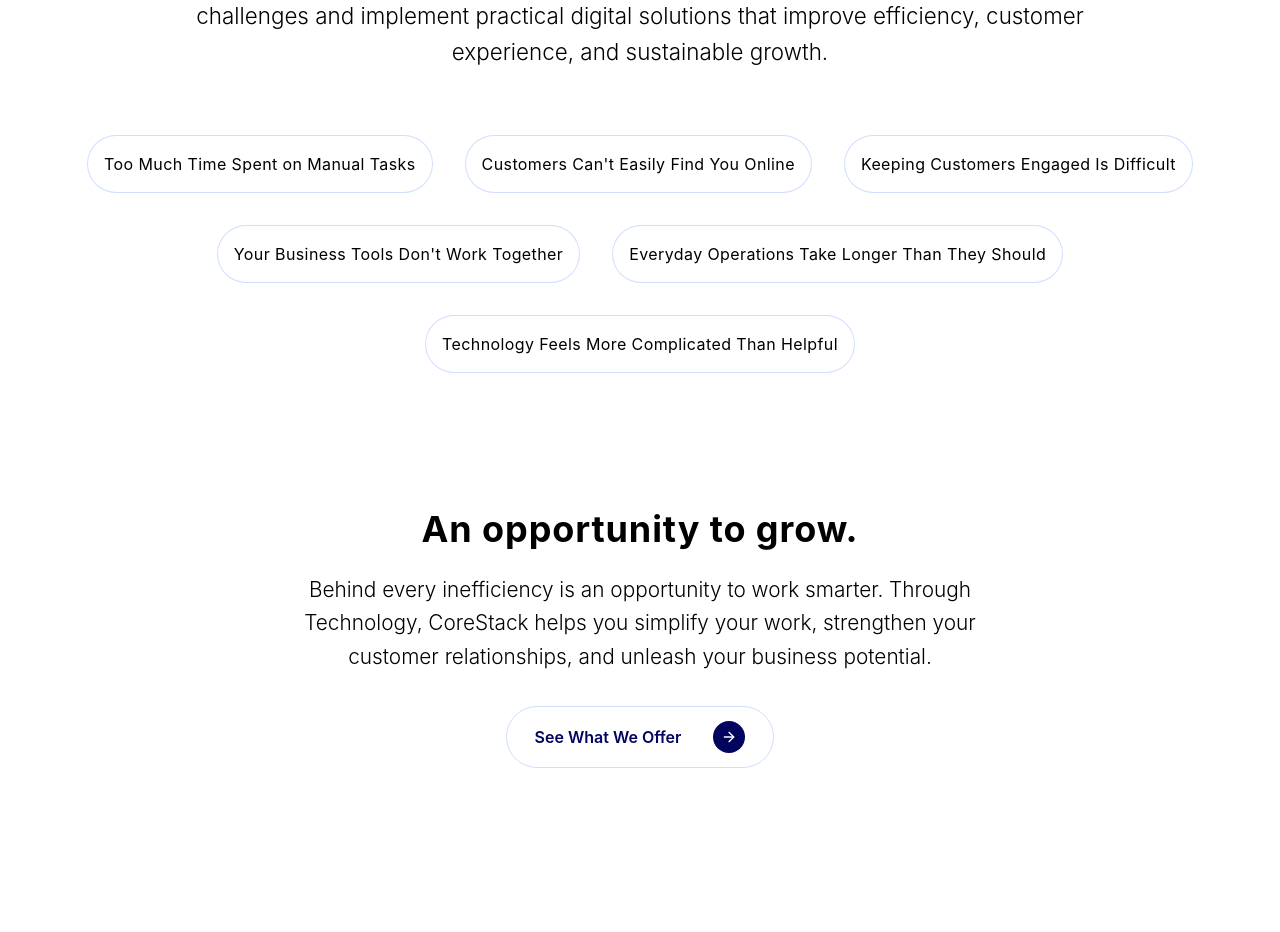
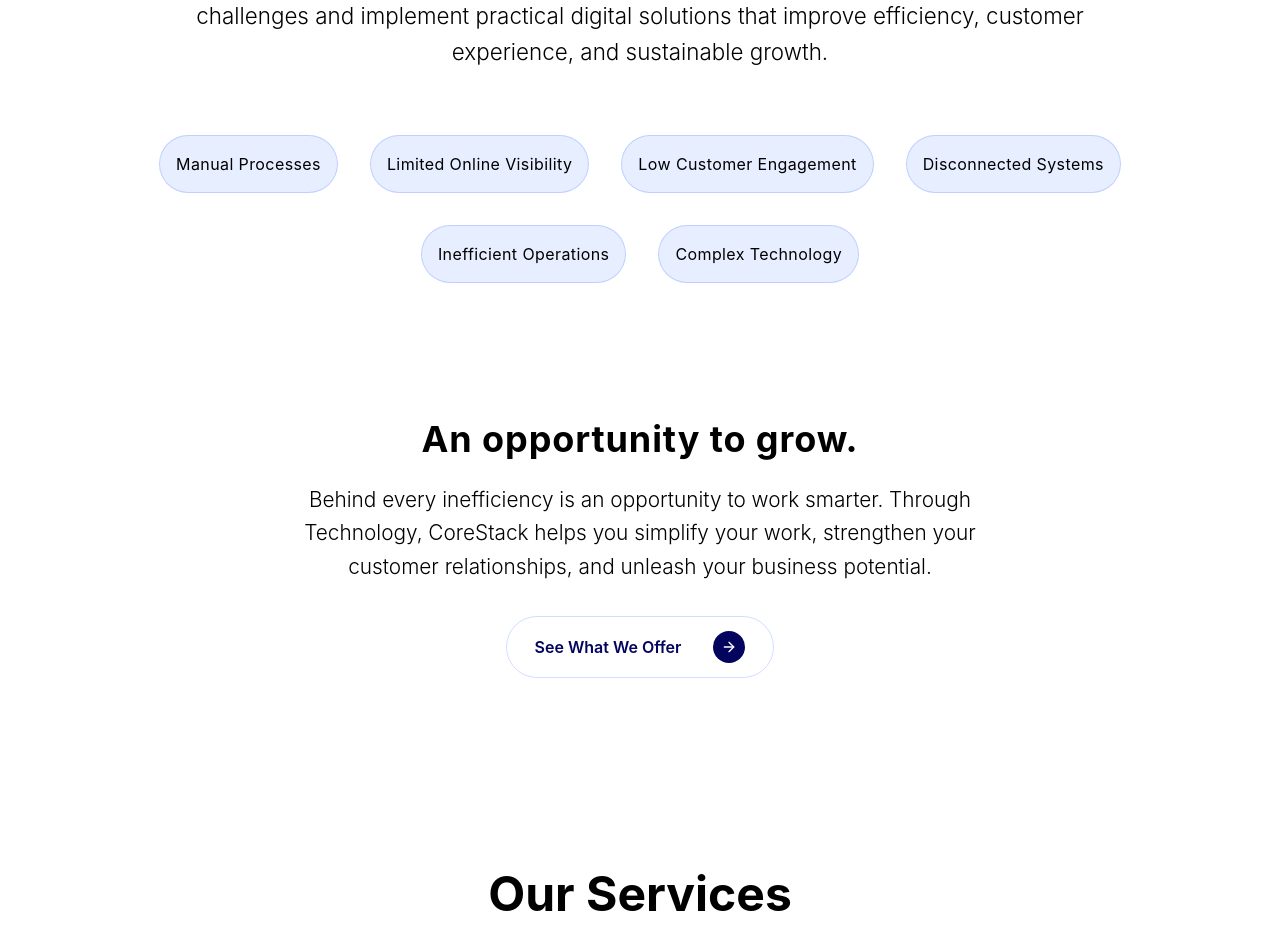
Before and after one commit to Ishmael-smart-Kaunda/corestack, a React (Vite) app: page / in a window 1280 px wide. Shown: the part 1140-2072 px from the top of the page. Built offline with nearby package versions, Linux system fonts and the light colour scheme.

Commit message:
challenges titles reframed

```diff
--- a/src/components/home components/challengesCard.jsx
+++ b/src/components/home components/challengesCard.jsx
@@ -12,8 +12,10 @@
 
                        shado
                       border
+                      border
                       border-blue-600/20
-                      bg-white gray-50 blue-50 radial from-white -100 via-gray-50 to-blue-900/10
+                      bg-blue-600/10
+                      radial from-white -100 via-gray-50 to-blue-900/10
                       p-4
                       w-fit
                       py -2
@@ -23,7 +25,7 @@
                       hover:scale-  105
                       transition-all
                       duration-1000
-                      cursor-pointer
+
                       "
 
                   >
--- a/src/data/challenges.js
+++ b/src/data/challenges.js
@@ -10,7 +10,7 @@
 const businessChallenges = [
   {
     id: 1,
-    title: "Too Much Time Spent on Manual Tasks",
+    title: "Manual Processes",
     description:
       "Your team spends valuable time managing paperwork, spreadsheets, phone calls, and repetitive administrative work instead of focusing on growing the business.",
     icon: LuClipboardList,
@@ -18,7 +18,7 @@
 
   {
     id: 2,
-    title: "Customers Can't Easily Find You Online",
+    title: "Limited Online Visibility",
     description:
       "Today's customers expect businesses to be visible online. Without a strong digital presence, you're missing opportunities to attract new customers and build lasting relationships.",
     icon: LuGlobe,
@@ -26,7 +26,7 @@
 
   {
     id: 3,
-    title: "Keeping Customers Engaged Is Difficult",
+    title: "Low Customer Engagement",
     description:
       "Without the right digital tools, following up with customers, managing enquiries, and encouraging repeat business becomes inconsistent and time consuming.",
     icon: LuMessagesSquare,
@@ -34,7 +34,7 @@
 
   {
     id: 4,
-    title: "Your Business Tools Don't Work Together",
+    title: "Disconnected Systems",
     description:
       "Using multiple disconnected systems often leads to duplicated work, lost information, and unnecessary frustration for both staff and customers.",
     icon: LuWorkflow,
@@ -42,7 +42,7 @@
 
   {
     id: 5,
-    title: "Everyday Operations Take Longer Than They Should",
+    title: "Inefficient Operations",
     description:
       "Inefficient workflows reduce productivity and make it harder for your team to deliver a smooth customer experience as your business grows.",
     icon: LuTimerReset,
@@ -50,7 +50,7 @@
 
   {
     id: 6,
-    title: "Technology Feels More Complicated Than Helpful",
+    title: "Complex Technology",
     description:
       "Many businesses invest in software that doesn't match how they actually work. The right solution should support your processes, not force you to change everything.",
     icon: LuLaptopMinimalCheck,
```
